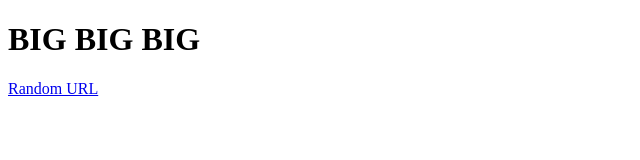
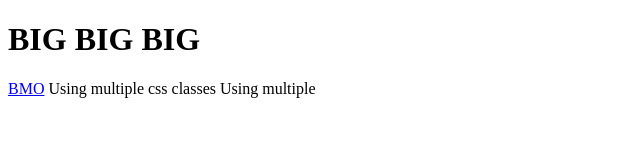
Before and after one commit to BigYellowCandy/BigYellowCandy.github.io, a plain HTML site: page index.html in a window 1280 px wide. Shown: the whole page, without its empty margins (0-640 px from the left). Drawn offline with Linux system fonts and the light colour scheme.

Commit message:
Update index.html

```diff
--- a/index.html
+++ b/index.html
@@ -6,8 +6,19 @@
       </head>
 <body>
    <h1>BIG BIG BIG</h1>
-   <p><a href="https://docs.github.com/assets/cb-67627/images/help/desktop/lets-get-started.png"> Random URL </a>
+   <p><a href="https://www1.bmo.com/banking/digital/login?lang=en">BMO</a>
+   Using multiple css classes
+     Using multiple
+
+
    </p>
+
+
+
+
+
+
+
       </body>
 
 
```
